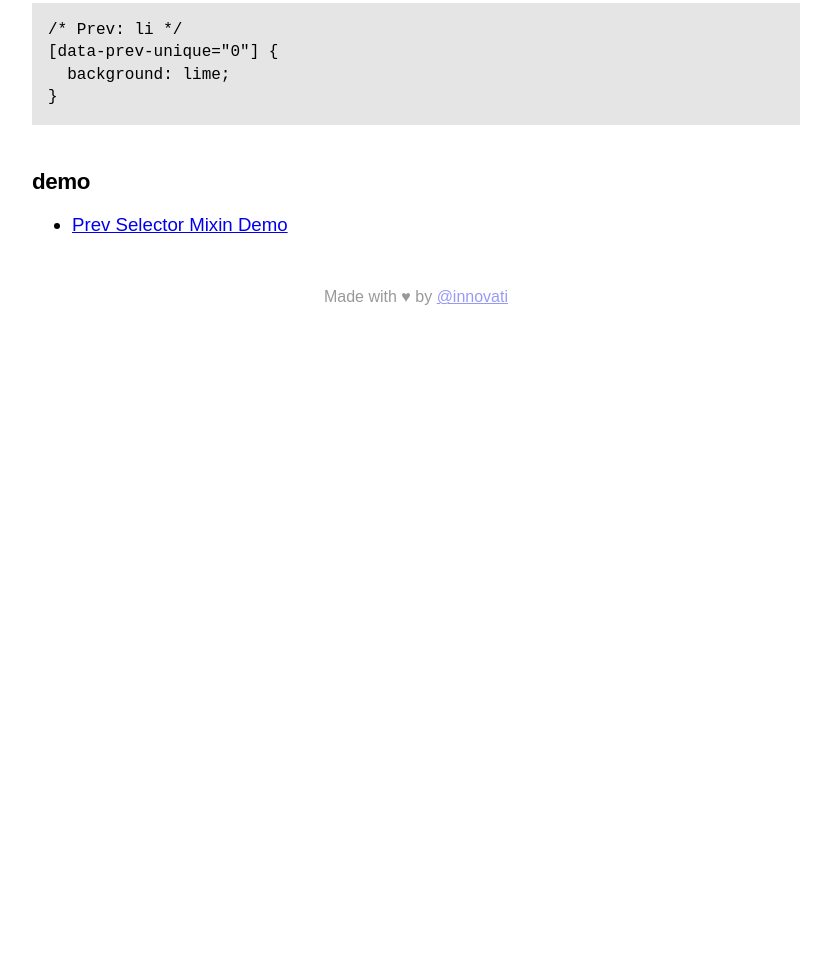
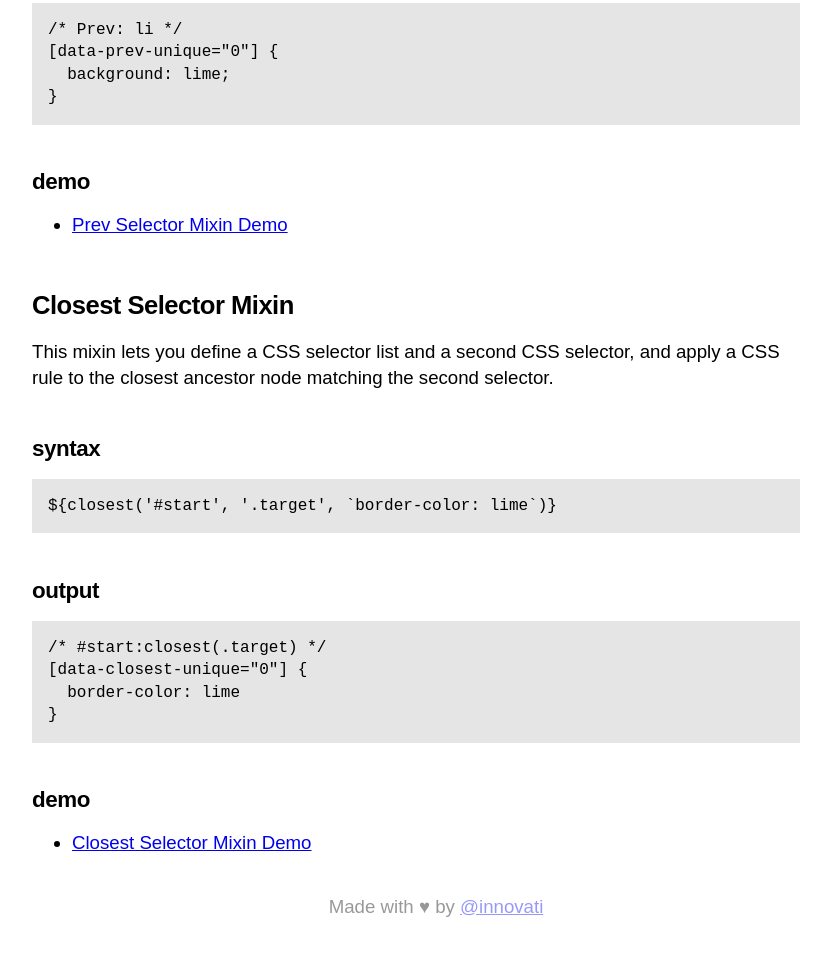
Before and after one commit to tomhodgins/reprocss, a website: page index.html in a window 1280 px wide. Shown: the part 9378-10338 px from the top of the page, without its empty margins (224-1055 px from the left). Before the commit the page ends 9735 px from the top, so only its background shows below. Drawn offline with Linux system fonts and the light colour scheme.

Commit message:
Add :closest() selector mixin

```diff
--- a/index.html
+++ b/index.html
@@ -393,4 +393,26 @@
   <li><a href=https://tomhodgins.github.io/reprocss/test/parent-selector-mixin.html>Prev Selector Mixin Demo</a>
 </ul>
 
+
+<h3 id=closest-selector-mixin>Closest Selector Mixin</h3>
+
+<p>This mixin lets you define a CSS selector list and a second CSS selector, and apply a CSS rule to the closest ancestor node matching the second selector.</p>
+
+<h4>syntax</h4>
+
+<pre>${closest('#start', '.target', `border-color: lime`)}</pre>
+
+<h4>output</h4>
+
+<pre>/* #start:closest(.target) */
+[data-closest-unique="0"] {
+  border-color: lime
+}</pre>
+
+<h4>demo</h4>
+
+<ul>
+  <li><a href=https://tomhodgins.github.io/reprocss/test/closest-selector-mixin.html>Closest Selector Mixin Demo</a>
+
+
 <footer>Made with &hearts; by <a href=http://twitter.com/innovati>@innovati</a></footer>
```
Also changed, not shown: mixins/closest-selector.js (added, +25 -0 lines), test/closest-selector-mixin.html (added, +40 -0 lines), README.md.
